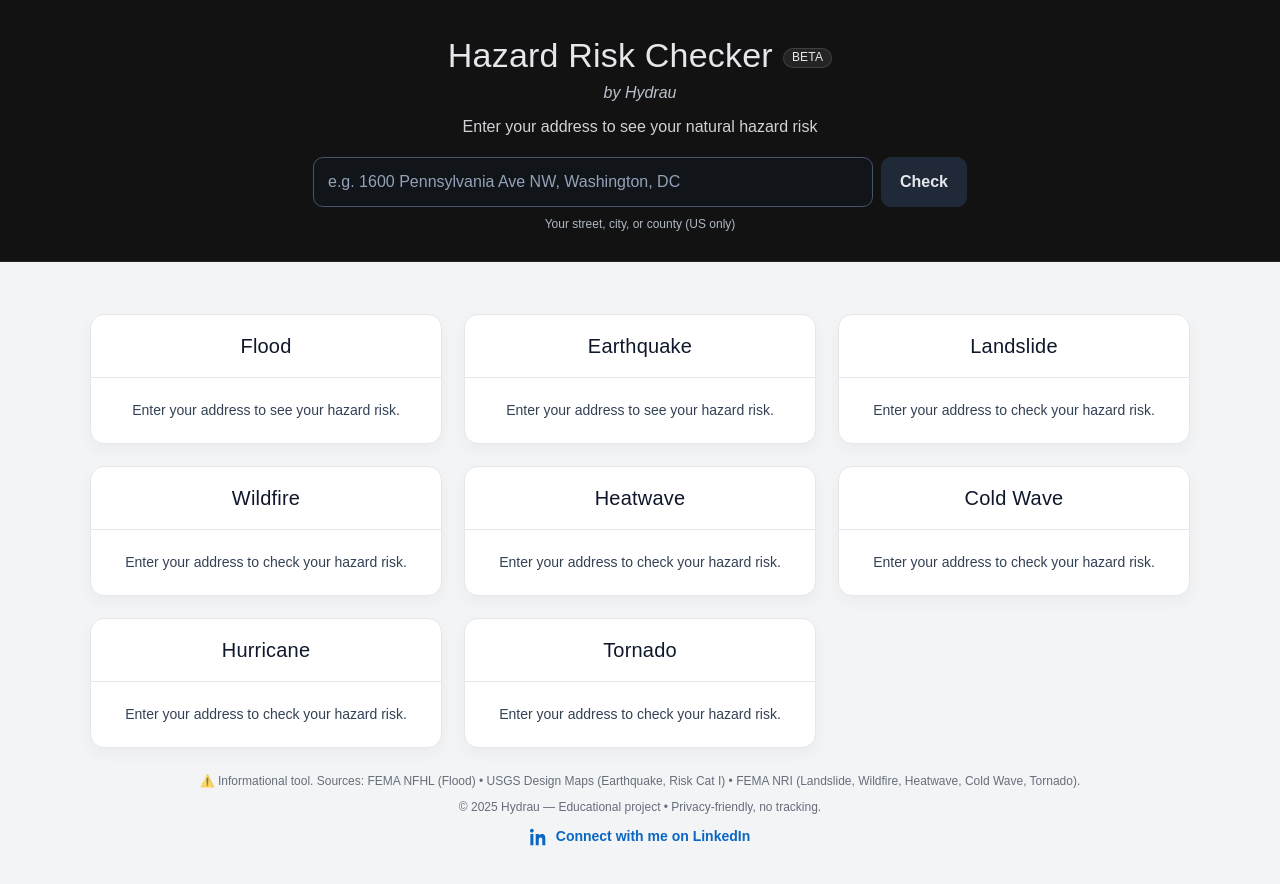
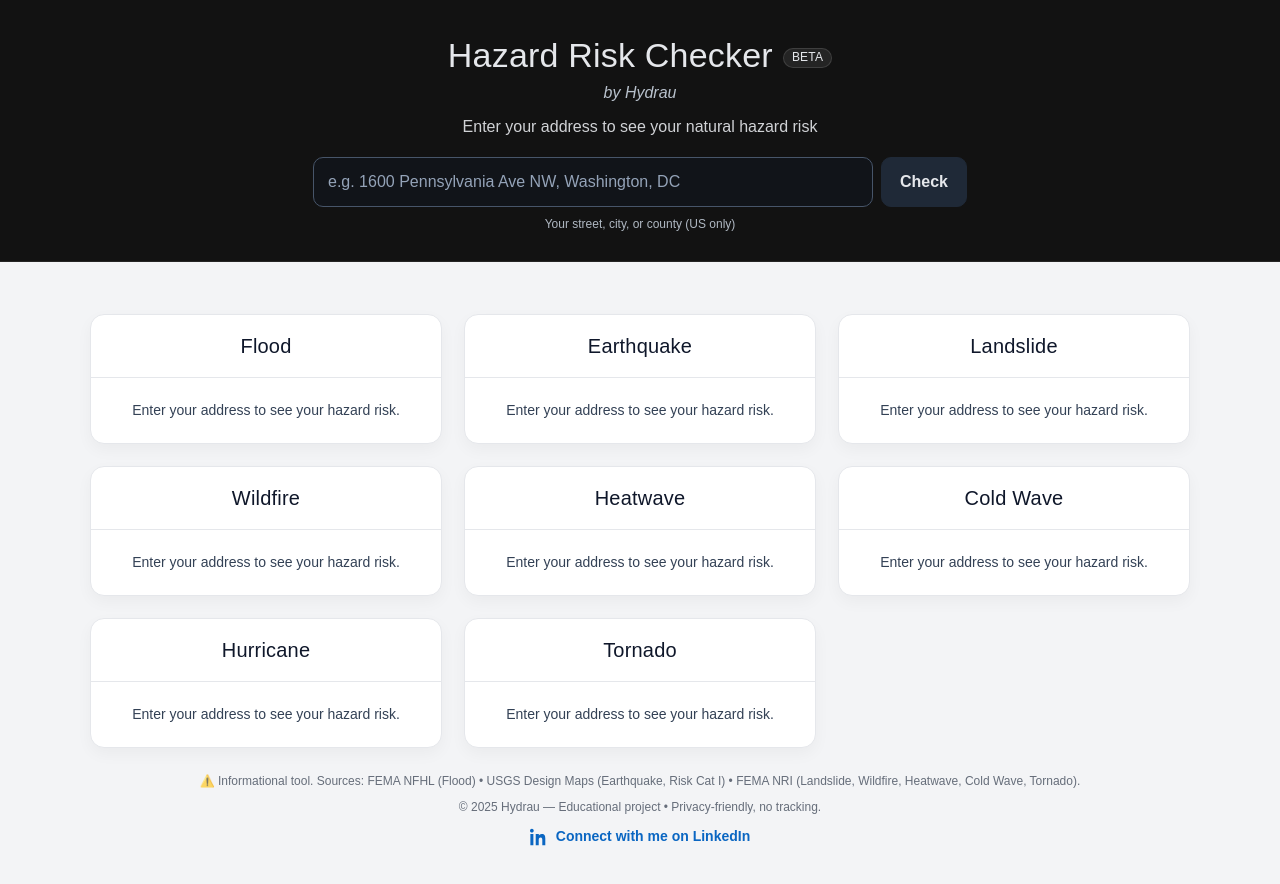
Before and after one commit to hydrau1221/hazard-risk-checker, a Next.js app: page / in a window 1280 px wide. Shown: the top 884 px of the page. Built offline with nearby package versions, Linux system fonts and the light colour scheme.

Commit message:
Update page.tsx

```diff
--- a/app/page.tsx
+++ b/app/page.tsx
@@ -96,27 +96,27 @@ export default function Home() {
 
   // Landslide (NRI)
   const [lsLevel, setLsLevel] = useState<RiskLevel | null>(null);
-  const [lsText,  setLsText]  = useState<string>("Enter your address to check your hazard risk.");
+  const [lsText,  setLsText]  = useState<string>("Enter your address to see your hazard risk.");
 
   // Wildfire (NRI)
   const [wfLevel, setWfLevel] = useState<RiskLevel | null>(null);
-  const [wfText,  setWfText]  = useState<string>("Enter your address to check your hazard risk.");
+  const [wfText,  setWfText]  = useState<string>("Enter your address to see your hazard risk.");
 
   // Heatwave (NRI)
   const [heatLevel, setHeatLevel] = useState<RiskLevel | null>(null);
-  const [heatText,  setHeatText]  = useState<string>("Enter your address to check your hazard risk.");
+  const [heatText,  setHeatText]  = useState<string>("Enter your address to see your hazard risk.");
 
   // Cold Wave (NRI)
   const [coldLevel, setColdLevel] = useState<RiskLevel | null>(null);
-  const [coldText,  setColdText]  = useState<string>("Enter your address to check your hazard risk.");
+  const [coldText,  setColdText]  = useState<string>("Enter your address to see your hazard risk.");
 
   // Hurricane (NRI ou autre)
   const [hurrLevel, setHurrLevel] = useState<RiskLevel | null>(null);
-  const [hurrText,  setHurrText]  = useState<string>("Enter your address to check your hazard risk.");
+  const [hurrText,  setHurrText]  = useState<string>("Enter your address to see your hazard risk.");
 
   // Tornado (NRI)
   const [torLevel, setTorLevel] = useState<RiskLevel | null>(null);
-  const [torText,  setTorText]  = useState<string>("Enter your address to check your hazard risk.");
+  const [torText,  setTorText]  = useState<string>("Enter your address to see your hazard risk.");
 
   function parseLatLon(s: string): {lat:number, lon:number} | null {
     const m = s.trim().match(/^\s*(-?\d+(?:\.\d+)?)\s*,\s*(-?\d+(?:\.\d+)?)\s*$/);
```
